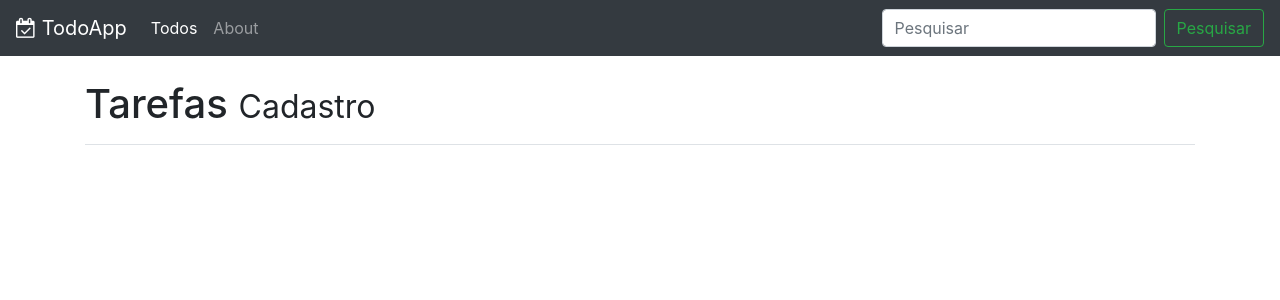
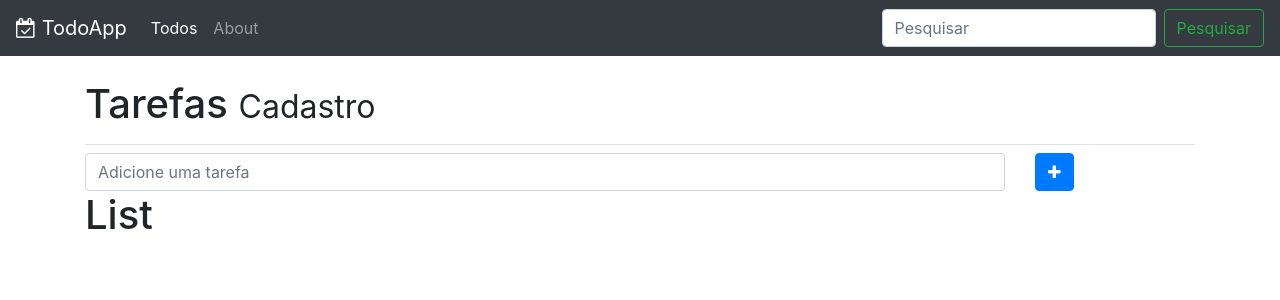
Before and after one commit to leandromt/todo, a React app: page / in a window 1280 px wide. Shown: the top 300 px of the page. Built offline with nearby package versions, Linux system fonts and the light colour scheme.

Commit message:
Add Template Components

```diff
--- /dev/null
+++ b/src/template/Grid.js
@@ -0,0 +1,22 @@
+import React from "react";
+
+// Converte Numbers into Grib Bootstrap
+// Ex: toCssClasses(12 10 8 6)
+// Return: col-sm-12 col-md-10 col-lg-8 col-xl-6
+const toGridClasses = grid => {
+  let cols = grid ? grid.split(" ") : [];
+  let classes = "";
+
+  if (cols[0]) classes += `col-sm-${cols[0]}`;
+  if (cols[1]) classes += ` col-md-${cols[1]}`;
+  if (cols[2]) classes += ` col-lg-${cols[2]}`;
+  if (cols[3]) classes += ` col-xl-${cols[3]}`;
+
+  return classes;
+};
+
+export default props => {
+  const grid = toGridClasses(props.cols) || 12;
+
+  return <div className={grid}>{props.children}</div>;
+};
--- /dev/null
+++ b/src/template/IconButton.js
@@ -0,0 +1,10 @@
+import React from "react";
+import IfProps from "./IfProps";
+
+export default props => (
+  <IfProps test={!props.hidden}>
+    <button onClick={props.onClick} className={"btn btn-" + props.color}>
+      <i className={"fa fa-" + props.icon} />
+    </button>
+  </IfProps>
+);
--- /dev/null
+++ b/src/template/IfProps.js
@@ -0,0 +1,7 @@
+export default props => {
+  if (props.test) {
+    return props.children;
+  } else {
+    return false;
+  }
+};
--- a/src/todo/Todo.js
+++ b/src/todo/Todo.js
@@ -1,11 +1,18 @@
+// Libs
 import React, { Component } from "react";
+
+// Components
 import PageHeader from "../template/PageHeader";
+import TodoForm from "../todo/TodoForm";
+import TodoList from "../todo/TodoList";
 
 class Todo extends Component {
   render() {
     return (
       <div>
         <PageHeader name="Tarefas" small="Cadastro" />
+        <TodoForm />
+        <TodoList />
       </div>
     );
   }
--- /dev/null
+++ b/src/todo/TodoForm.js
@@ -0,0 +1,21 @@
+import React from "react";
+import Grid from "../template/Grid";
+import Button from "../template/IconButton";
+
+export default props => (
+  <div role="form">
+    <div className="row">
+      <Grid cols="12 9 10 10">
+        <input
+          id="description"
+          className="form-control"
+          placeholder="Adicione uma tarefa"
+        />
+      </Grid>
+
+      <Grid cols="12 3 2 2">
+        <Button color="primary" icon="plus" />
+      </Grid>
+    </div>
+  </div>
+);
--- /dev/null
+++ b/src/todo/TodoList.js
@@ -0,0 +1,7 @@
+import React from "react";
+
+export default props => (
+  <div>
+    <h1>List</h1>
+  </div>
+);
```
